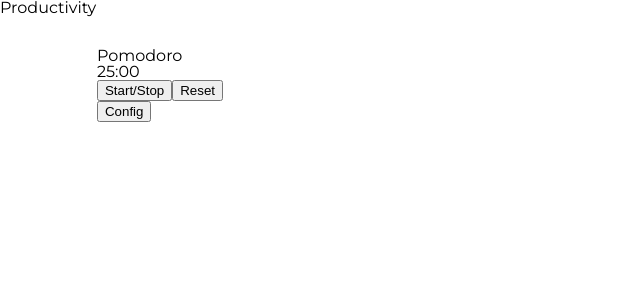
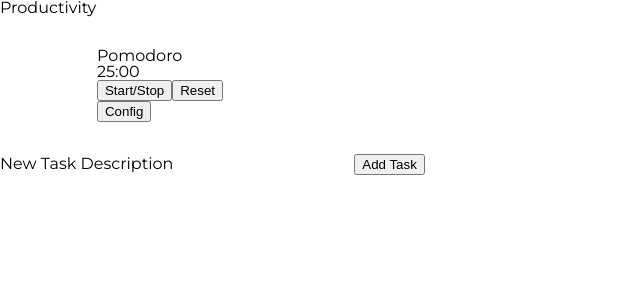
Before and after one commit to JDTalley/productively, a React (Create React App) app: page / in a window 1280 px wide. Shown: the top 300 px of the page, without its empty margins (0-640 px from the left). Built offline with nearby package versions, Linux system fonts and the light colour scheme.

Commit message:
Added basic todo list and components.

```diff
--- a/src/App.tsx
+++ b/src/App.tsx
@@ -2,6 +2,7 @@
 import Pomodoro from './components/Pomodoro/Pomodoro'
 //import PomodoroTimer from './components/PomodoroTimer'
 //import Timer from './components/Pomodoro/Timer'
+import TaskList from './components/tasks/TaskList';
 import './App.css';
 
 function App() {
@@ -9,9 +10,7 @@
     <div className="App">
       <h1>Productivity</h1>
       <div className="pomodoro-component"><Pomodoro /></div>
-      {/* <div><Timer
-        timeRemaining={30}
-        isActive={false} /></div> */}
+      <TaskList />
     </div>
   );
 }
--- /dev/null
+++ b/src/components/interfaces/taskList.interface.ts
@@ -0,0 +1,4 @@
+export interface TaskType {
+    description: string;
+    isComplete: boolean;
+};
--- /dev/null
+++ b/src/components/tasks/AddTaskItem.tsx
@@ -0,0 +1,49 @@
+import React, { useState } from 'react';
+
+export interface Props {
+    addTaskItem: Function
+};
+
+const AddTaskItem: React.FC<Props> = (props) => {
+    const [itemTemp, setItemTemp] = useState({
+        description: '',
+        isComplete: false
+    });
+
+    const handleDescriptionChange = (e: React.ChangeEvent<any>) => {
+        e.preventDefault();
+
+        setItemTemp({
+            description: e.target.value,
+            isComplete: false
+        });
+    };
+
+    const handleAddTaskItem = (e: React.ChangeEvent<any>) => {
+        e.preventDefault();
+        props.addTaskItem(itemTemp);
+
+        setItemTemp({
+            description: '',
+            isComplete: false
+        });
+
+        //document.querySelector('.pomodoro-timer')?.classList.toggle('hidden');
+        //document.querySelector('.timer-config')?.classList.toggle('hidden');
+    };
+
+    return (
+        <div>
+            <label className="add-task-description-label">New Task Description
+                <input
+                    className="add-task-description-input"
+                    type="string"
+                    value={itemTemp.description}
+                    onChange={handleDescriptionChange} />
+            </label>
+            <button onClick={handleAddTaskItem}>Add Task</button>
+        </div>
+    )
+};
+
+export default AddTaskItem;
--- /dev/null
+++ b/src/components/tasks/TaskItem.tsx
@@ -0,0 +1,28 @@
+import React from 'react';
+import { TaskType } from '../interfaces/taskList.interface';
+
+export interface Props {
+    task: TaskType,
+    toggleComplete: Function
+};
+
+const TaskItem: React.FC<Props> = (props) => {
+    const handleCheckboxChange = () => {
+        props.toggleComplete(props.task);
+    };
+
+    return (
+        <div>
+            <label>
+                <input
+                    type='checkbox'
+                    checked={props.task.isComplete}
+                    onChange={handleCheckboxChange}
+                />
+                {props.task.description}
+            </label>
+        </div>
+    )
+};
+
+export default TaskItem;
--- /dev/null
+++ b/src/components/tasks/TaskList.tsx
@@ -0,0 +1,42 @@
+import { useState } from 'react';
+import { TaskType } from '../interfaces/taskList.interface';
+import TaskItem from './TaskItem';
+import AddTaskItem from './AddTaskItem'
+
+function TaskList() {
+    const [tasks, setTasks] = useState<TaskType[]>([]);
+
+    const addTaskItem = (task: TaskType) => {
+        setTasks(prevTasks => [
+            ...prevTasks,
+            task,
+          ])
+    }
+
+    const toggleComplete = (selectedTask: TaskType) => {
+        const newTasks = tasks.map((task) => {
+            if (task === selectedTask) {
+                return {
+                    ...task,
+                    isComplete: !task.isComplete
+                };
+            }
+            return task;
+        });
+
+        setTasks(newTasks);
+    }
+
+    return (
+        <div>
+            <AddTaskItem addTaskItem={addTaskItem} />
+            {tasks.map((task) => {
+                return (
+                    <TaskItem key={task.description} task={task} toggleComplete={toggleComplete} />
+                )
+            })}
+        </div>
+    )
+}
+
+export default TaskList
```
